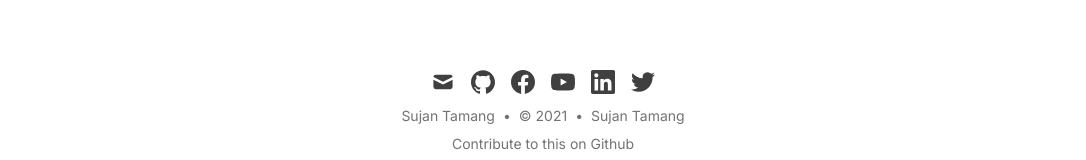
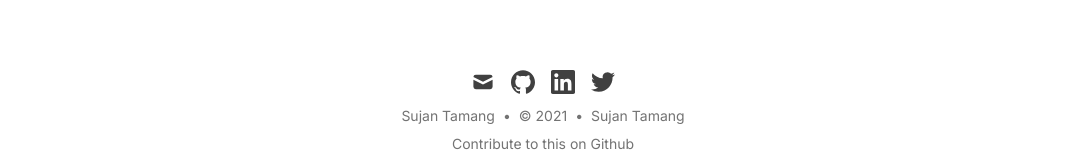
Before and after one commit to Suzan-Dev/sujantmg.com.np, a Next.js app: page /blog in a window 1280 px wide. Shown: the part 1093-1253 px from the top of the page, without its empty margins (97-1183 px from the left). Built offline with nearby package versions, Linux system fonts and the light colour scheme; no server answers; what @tailwindcss/typography would draw is missing.

Commit message:
Update footer, about page & blog image

```diff
--- a/components/Footer.js
+++ b/components/Footer.js
@@ -9,8 +9,8 @@ export default function Footer() {
         <div className="flex mb-3 space-x-4">
           <SocialIcon kind="mail" href={`mailto:${siteMetadata.email}`} size="6" />
           <SocialIcon kind="github" href={siteMetadata.github} size="6" />
-          <SocialIcon kind="facebook" href={siteMetadata.facebook} size="6" />
-          <SocialIcon kind="youtube" href={siteMetadata.youtube} size="6" />
+          {/* <SocialIcon kind="facebook" href={siteMetadata.facebook} size="6" />
+          <SocialIcon kind="youtube" href={siteMetadata.youtube} size="6" /> */}
           <SocialIcon kind="linkedin" href={siteMetadata.linkedin} size="6" />
           <SocialIcon kind="twitter" href={siteMetadata.twitter} size="6" />
         </div>
--- a/data/blog/react-throttle-debounce.mdx
+++ b/data/blog/react-throttle-debounce.mdx
@@ -9,7 +9,7 @@ layout: PostLayout
 authors: ['default']
 ---
 
-![tailwind-nextjs-banner](/static/images/blogs/1.react-debouncing-and-throttling.jpeg)
+![react-throttle-debounce](/static/images/blogs/1.react-throttle-debounce.jpg)
 
 <TOCInline toc={props.toc} toHeading={2} />
 
--- a/data/siteMetadata.js
+++ b/data/siteMetadata.js
@@ -52,7 +52,7 @@ const siteMetadata = {
       // https://utteranc.es/
       repo: process.env.NEXT_PUBLIC_UTTERANCES_REPO,
       issueTerm: 'pathname', // supported options: pathname, url, title
-      label: '', // label (optional): Comment 💬
+      label: 'comment', // label (optional): Comment 💬
       // theme example: github-light, github-dark, preferred-color-scheme
       // github-dark-orange, icy-dark, dark-blue, photon-dark, boxy-light
       theme: 'github-light',
```
Also changed, not shown: data/authors/default.md (+3 -3 lines), public/static/images/blogs/1.react-debouncing-and-throttling.jpeg (deleted), public/static/images/blogs/1.react-throttle-debounce.jpg (added).
